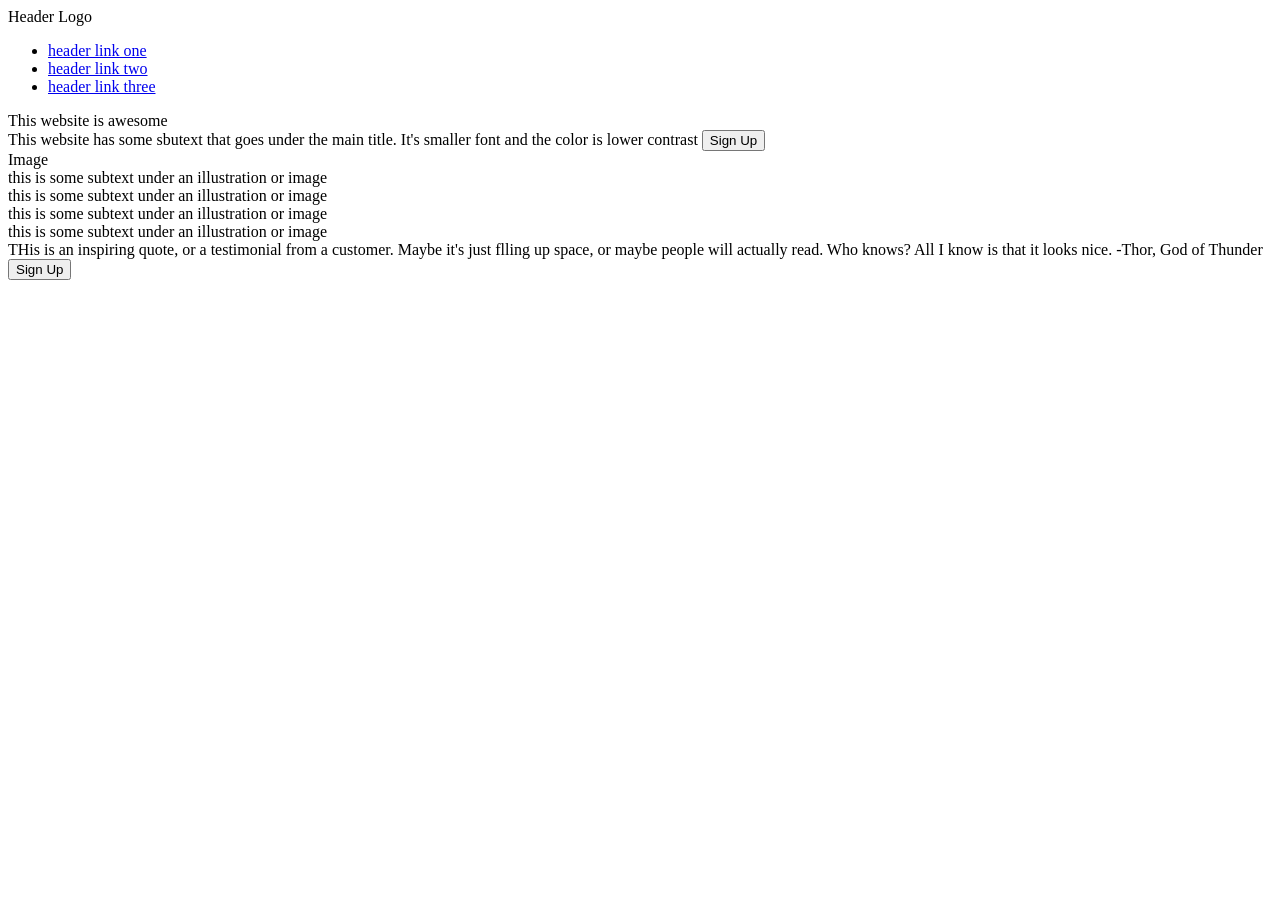
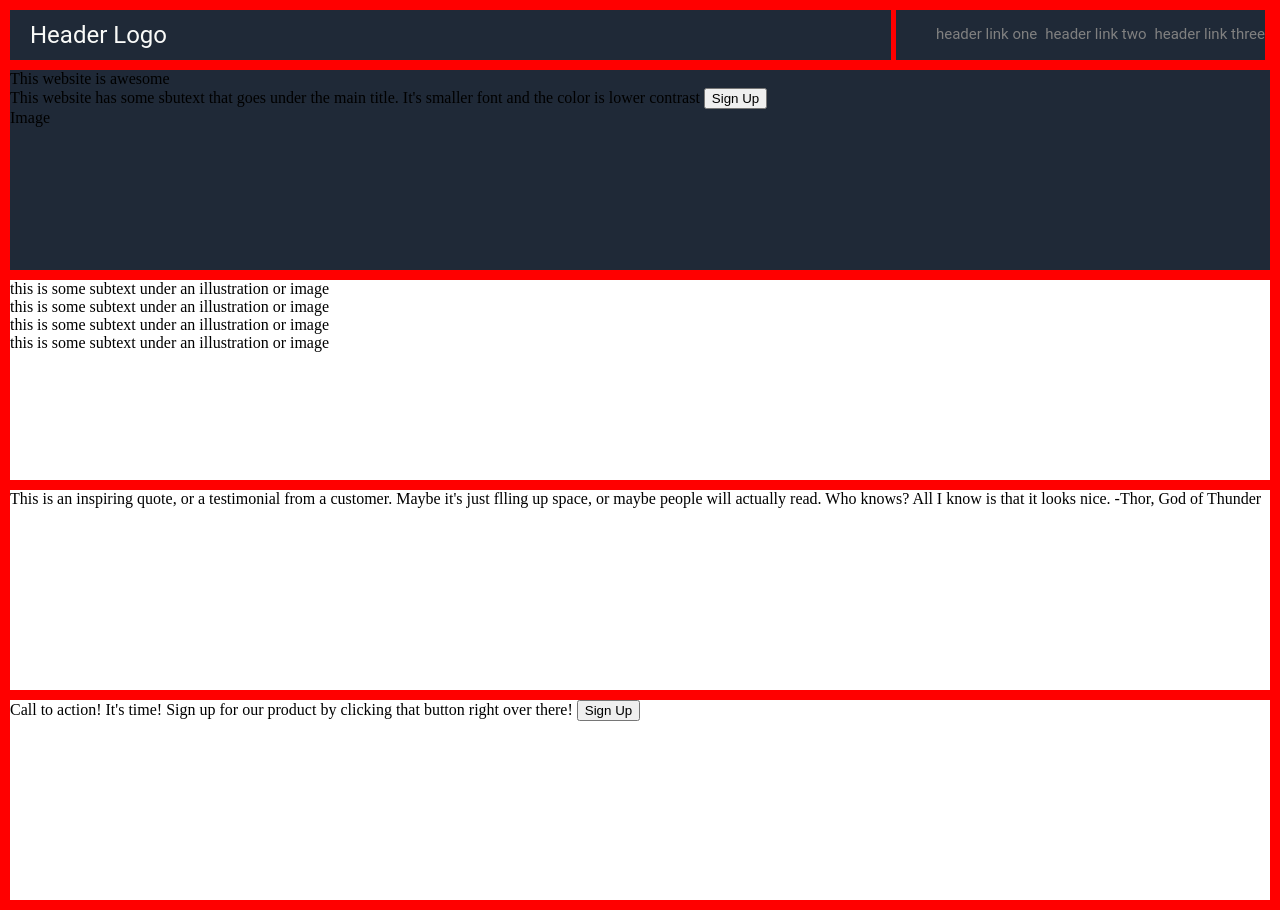
Before and after one commit to JohnRan24/landing-page, a plain HTML site: page index.html in a window 1280 px wide. Before the commit the page ends 800 px from the top, so only its background shows below. Drawn offline with Linux system fonts and the light colour scheme.

Commit message:
Finished styling the header on index.html and style.css

```diff
--- a/index.html
+++ b/index.html
@@ -4,6 +4,7 @@
     <meta charset="UTF-8">
     <meta name="viewport" content="width=device-width, initial-scale=1.0">
     <title>Landing Page</title>
+    <link rel ="stylesheet" href="style.css">
 </head>
 <body>
     <div class="header">
@@ -46,11 +47,13 @@
     </div>
     <div class="third-section">
         <div class="call-to-action">
-            THis is an inspiring quote, or a testimonial from a customer. Maybe it's just flling up space, or maybe people will actually read. Who knows? All I know is that it looks nice. -Thor, God of Thunder
+            This is an inspiring quote, or a testimonial from a customer. Maybe it's just flling up space, or maybe people will actually read. Who knows? All I know is that it looks nice. -Thor, God of Thunder
         </div>
     </div>
     <div class="fourth-section">
         <div class="call-to-action">
+            Call to action! It's time!
+            Sign up for our product by clicking that button right over there!
             <button class="action">Sign Up</button>
         </div>
     </div>
--- a/style.css
+++ b/style.css
@@ -0,0 +1,54 @@
+body {
+    display: flex;
+    flex-direction: column;
+    border: solid 5px red;
+    margin: 0;
+}
+.header,
+.right-links {
+    display: flex;
+    height: 50px;
+    justify-content: space-between;
+    border: solid 5px red;
+    background-color: #1f2937;
+    font-family: "Roboto";
+    font-size: 15px;
+}
+.header {
+    color: #f9faf8;
+    font-size: 24px;
+    align-items: center;
+    padding-left: 20px;
+
+}
+.first-section {
+    height: 200px;
+    border: solid 5px red;
+    background-color: #1f2937;
+}
+.second-section {
+    height: 200px;
+    border: solid 5px red;
+}
+.third-section {
+    height: 200px;
+    border: solid 5px red;
+}
+.fourth-section {
+    height: 200px;
+    border: solid 5px red;
+}
+.right-links {
+    display: flex;
+    border: solid 5px red;
+}
+ul {
+    display: flex;
+    gap: 8px;
+    list-style: none;
+}
+
+a {
+    text-decoration: none;
+    color: grey;
+}
```
